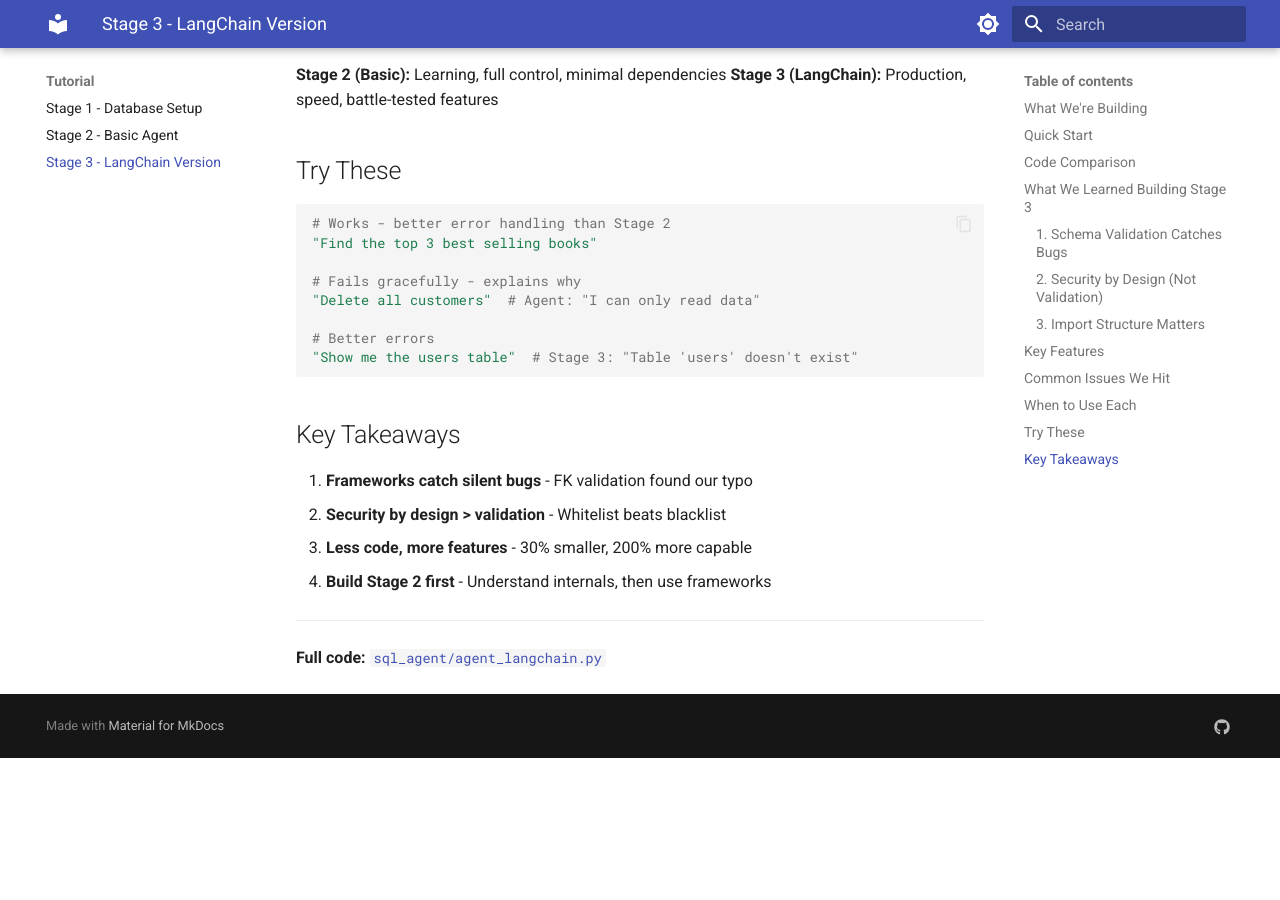
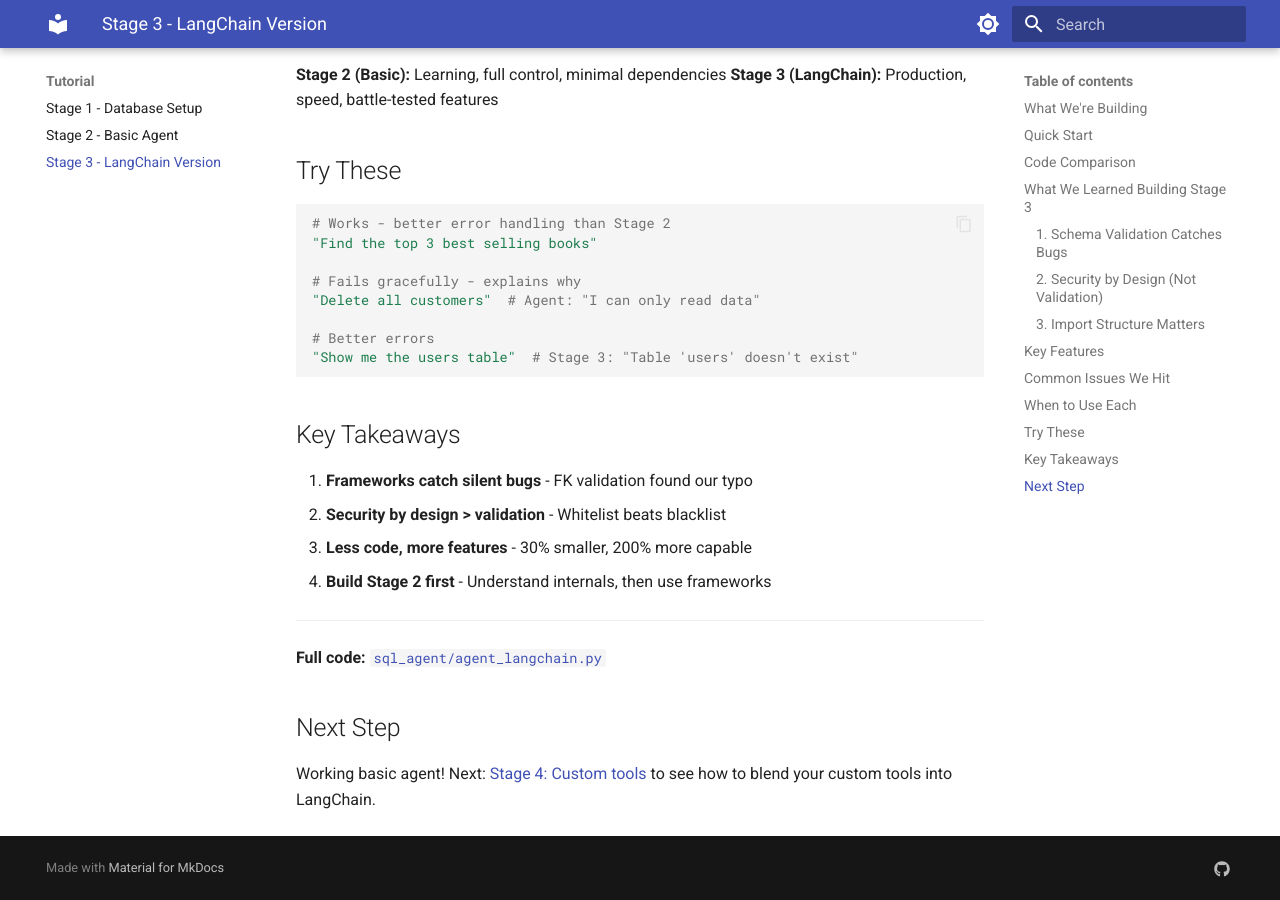
Before and after one commit to chidamnat/buildAgents, an MkDocs documentation site: the page built from docs/tutorial/stage3-langchain.md, in a window 1280 px wide and 900 px high, scrolled down 3432 px. Built offline with MkDocs 1.6.1 and Material for MkDocs 9.7.7, drawn with Linux system fonts in a browser that asks for light colours; before the commit the page ends 4190 px from its top, so only the background shows below that.

Commit message:
stage 4 docs added

```diff
--- a/docs/tutorial/stage3-langchain.md
+++ b/docs/tutorial/stage3-langchain.md
@@ -159,3 +159,6 @@
 ---
 
 **Full code:** [`sql_agent/agent_langchain.py`](https://github.com/chidamnat/buildAgents/blob/main/sql_agent/agent_langchain.py)
+## Next Step
+
+Working basic agent! Next: [Stage 4: Custom tools](stage4-custom-tools.md) to see how to blend your custom tools into LangChain.
```
Also changed, not shown: docs/tutorial/stage2-basic-agent.md (+1 -1 lines).
